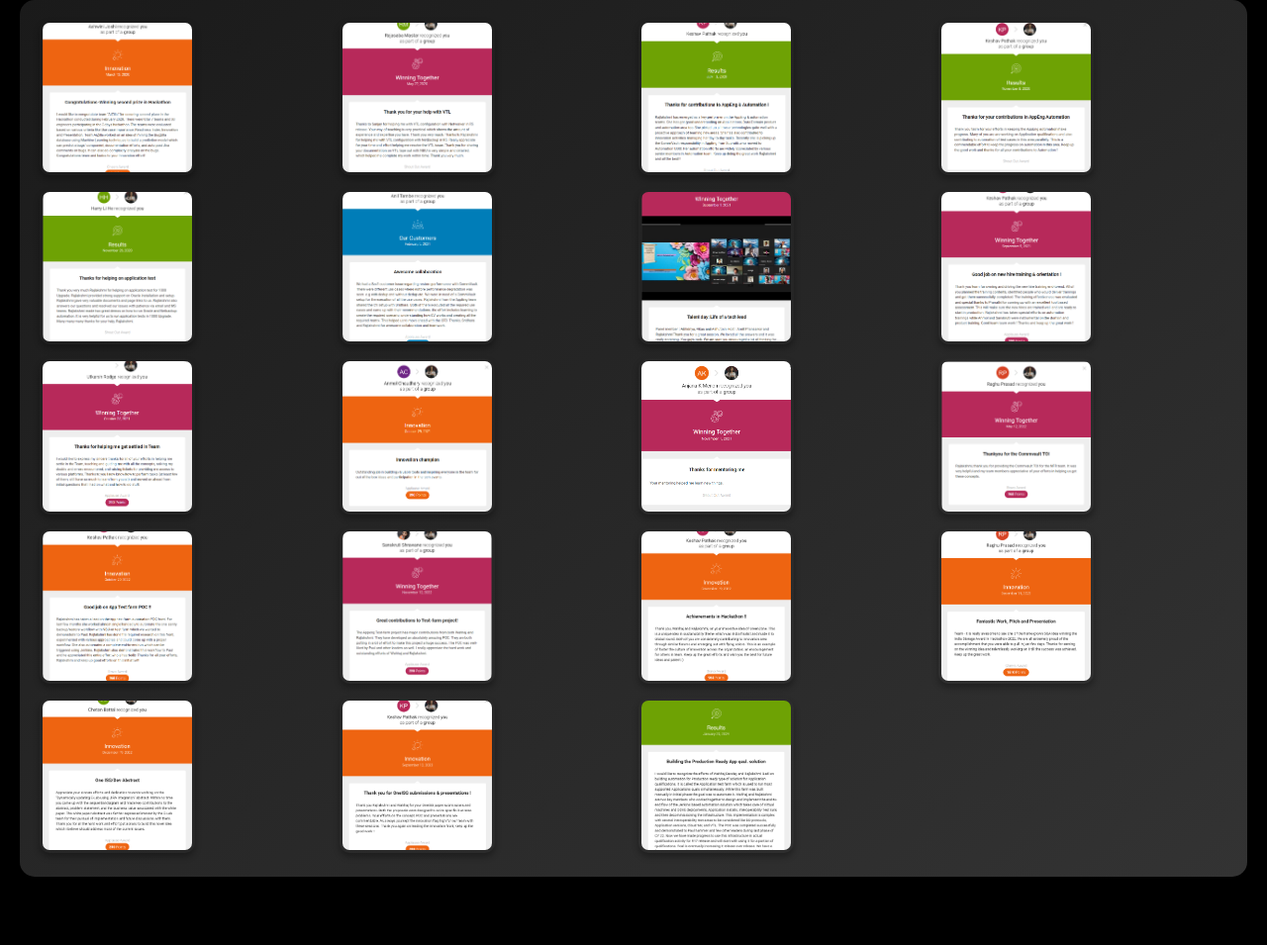
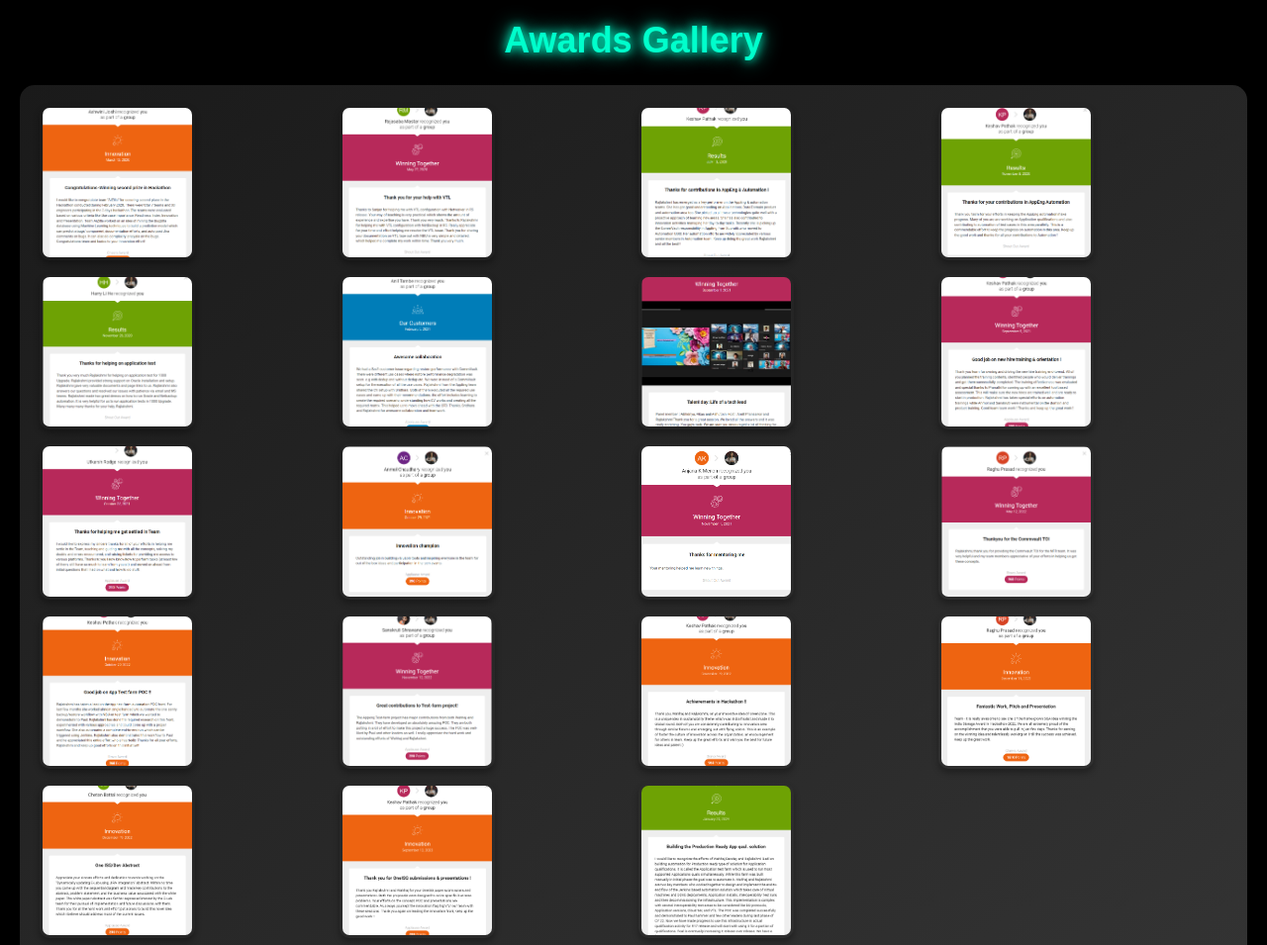
Before and after one commit to rajlakshmi-bhatt/rajlakshmi-bhatt.github.io, a plain HTML site: page awards.html in a window 1280 px wide. Shown: the top 955 px of the page at 99% size. Before the commit the page ends 886 px from the top, so only its background shows below. Drawn offline with nearby package versions, Linux system fonts and the light colour scheme.

Commit message:
Update awards.html

```diff
--- a/awards.html
+++ b/awards.html
@@ -24,6 +24,14 @@
             background: linear-gradient(145deg, #1a1a1a, #333);
             border-radius: 15px;
             box-shadow: 0 4px 10px rgba(0, 0, 0, 0.5);
+        }
+
+        .gallery-heading {
+            text-align: center;
+            font-size: 36px;
+            color: #00ffcc; /* Neon color to match the theme */
+            margin-top: 20px;
+            text-shadow: 0 0 10px #00ffcc, 0 0 20px #00ffcc;
         }
 
         .thumbnail {
@@ -94,6 +102,7 @@
     </style>
 </head>
 <body>
+    <h1 class="gallery-heading">Awards Gallery</h1>
 
     <div class="gallery">
         <div><img class="thumbnail" src="awards/award_1.png" alt="Award 1" data-large="awards/award_1.png"></div>
```
